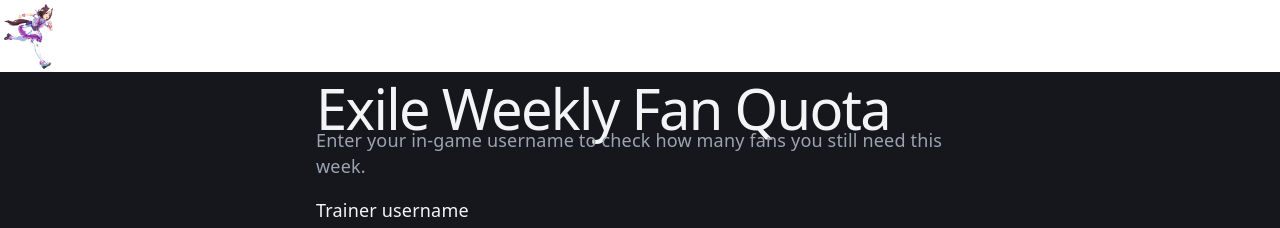
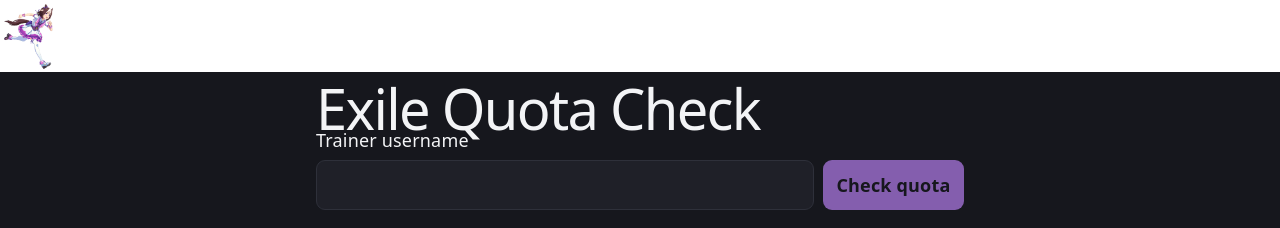
Before and after one commit to DannyNavi/umacountdown, a React (Vite) app in the folder umacountdown/: page /exile in a window 1280 px wide. Shown: the top 228 px of the page. Built offline with nearby package versions, Linux system fonts and the light colour scheme; no server answers.

Commit message:
Shorten Exile quota page heading

```diff
--- a/umacountdown/src/components/ExileQuota.jsx
+++ b/umacountdown/src/components/ExileQuota.jsx
@@ -78,8 +78,7 @@ export default function ExileQuota() {
   return (
     <main className="Club-page">
       <div className="Club-wrap ExileQuota-wrap">
-        <h1>Exile Weekly Fan Quota</h1>
-        <p className="Club-lead">Enter your in-game username to check how many fans you still need this week.</p>
+        <h1>Exile Quota Check</h1>
 
         <form className="ExileQuota-form" onSubmit={handleSubmit}>
           <label htmlFor="exile-username">Trainer username</label>
```
